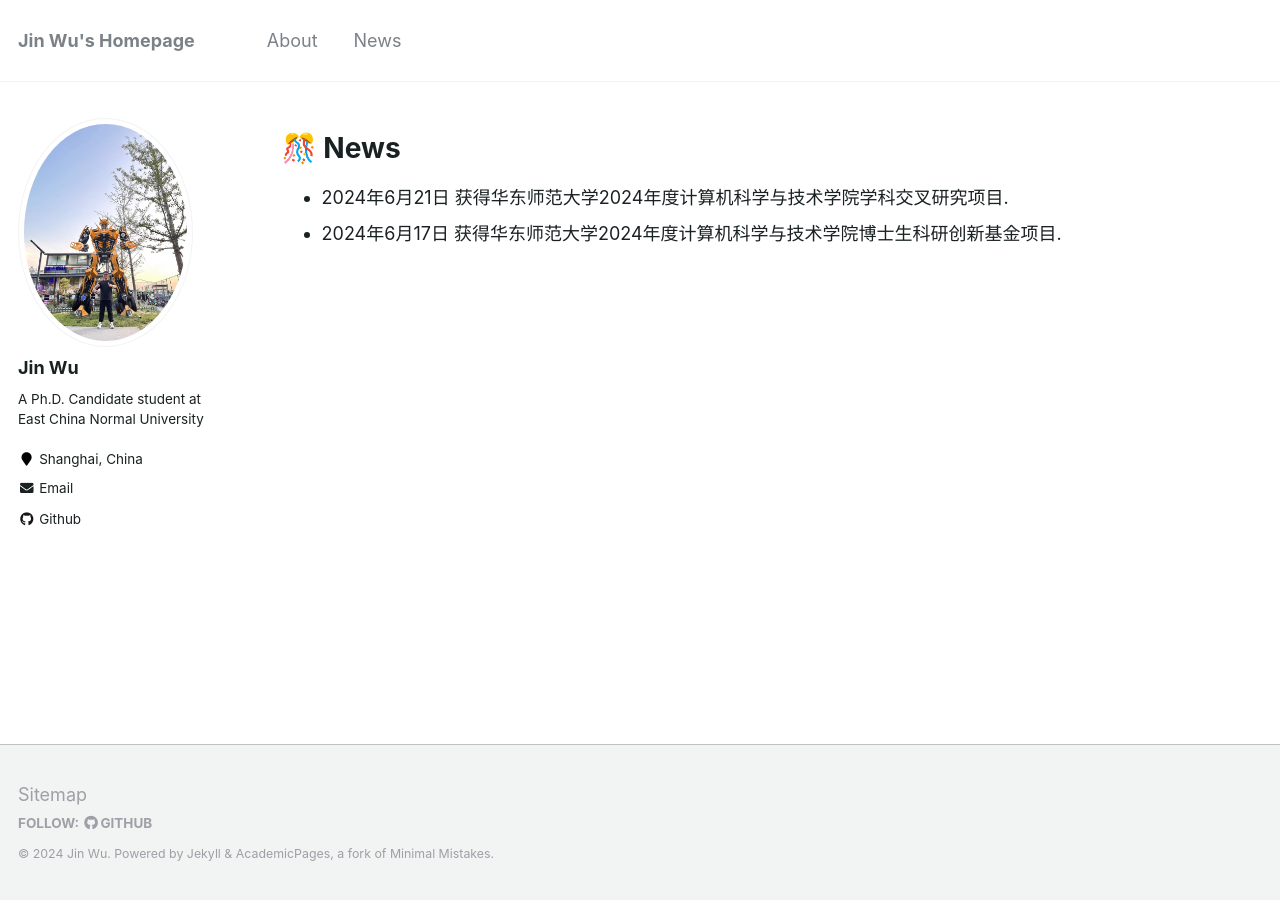
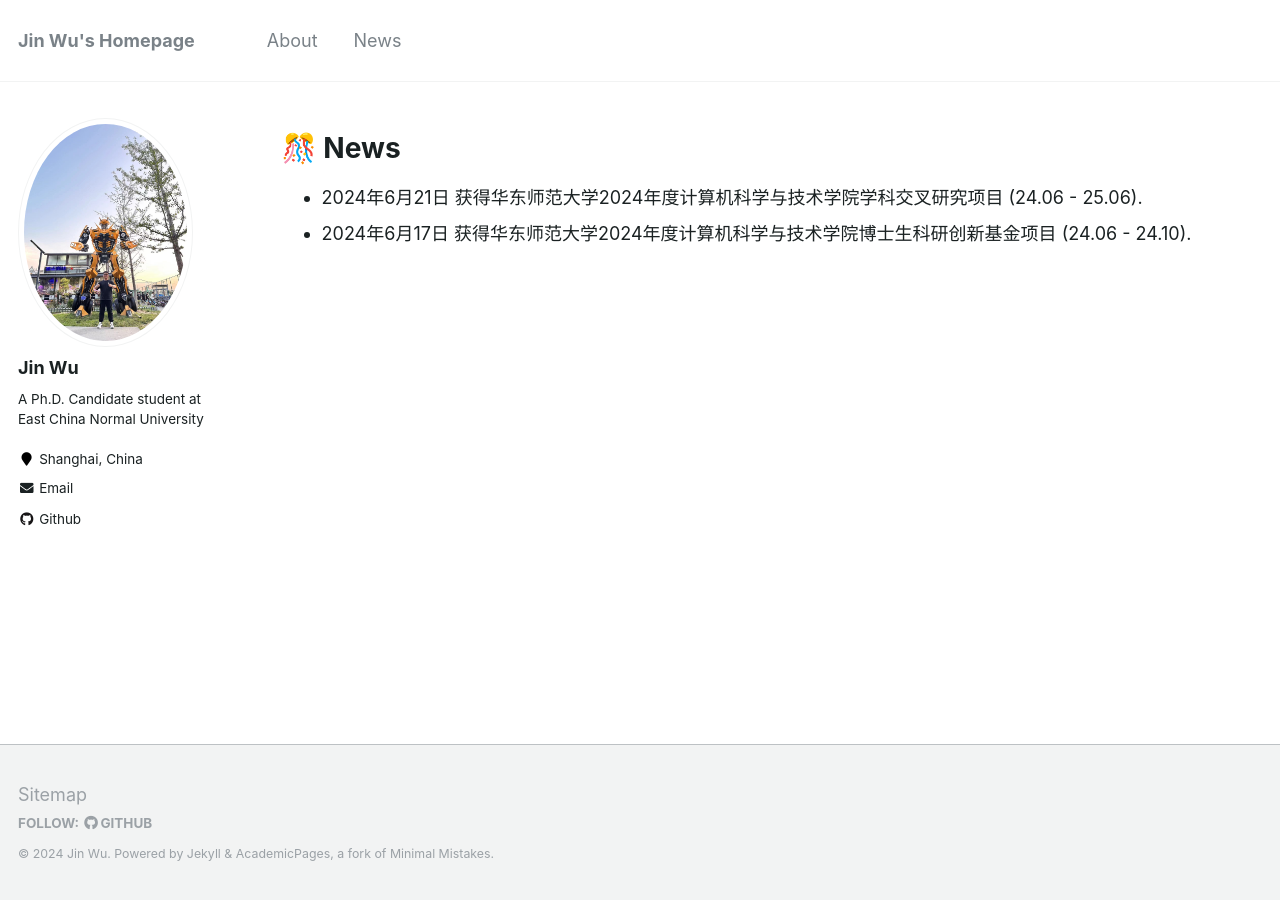
Before and after one commit to WooTzins/WooTzins.github.io, a Jekyll site: the page built from _pages/news.md, in a window 1280 px wide. Built offline with Jekyll 4.4.1, drawn with Linux system fonts in a browser that asks for light colours; comment, search, counter and statistics services are not loaded.

Commit message:
Update news.md

```diff
--- a/_pages/news.md
+++ b/_pages/news.md
@@ -8,5 +8,5 @@ author_profile: true
 🎊 News
 ======
 
-* 2024年6月21日 获得华东师范大学2024年度计算机科学与技术学院学科交叉研究项目.
-* 2024年6月17日 获得华东师范大学2024年度计算机科学与技术学院博士生科研创新基金项目.
+* 2024年6月21日 获得华东师范大学2024年度计算机科学与技术学院学科交叉研究项目 (24.06 - 25.06).
+* 2024年6月17日 获得华东师范大学2024年度计算机科学与技术学院博士生科研创新基金项目 (24.06 - 24.10).
```
